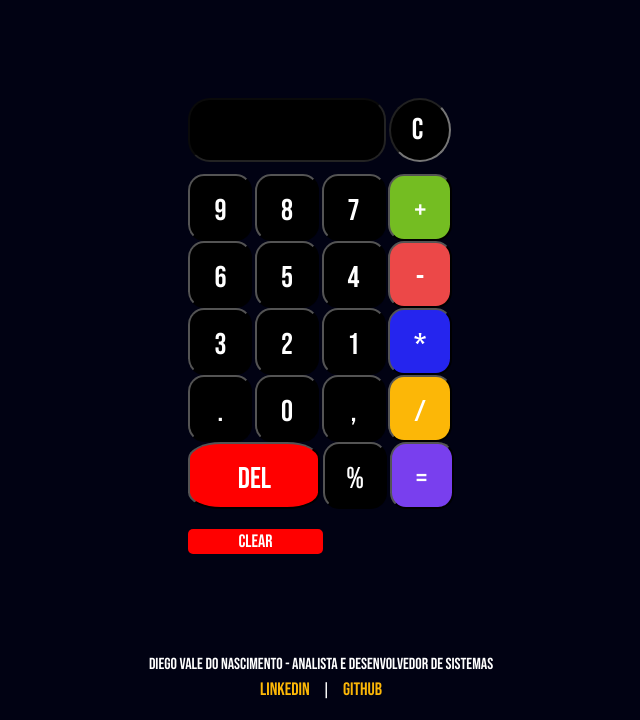
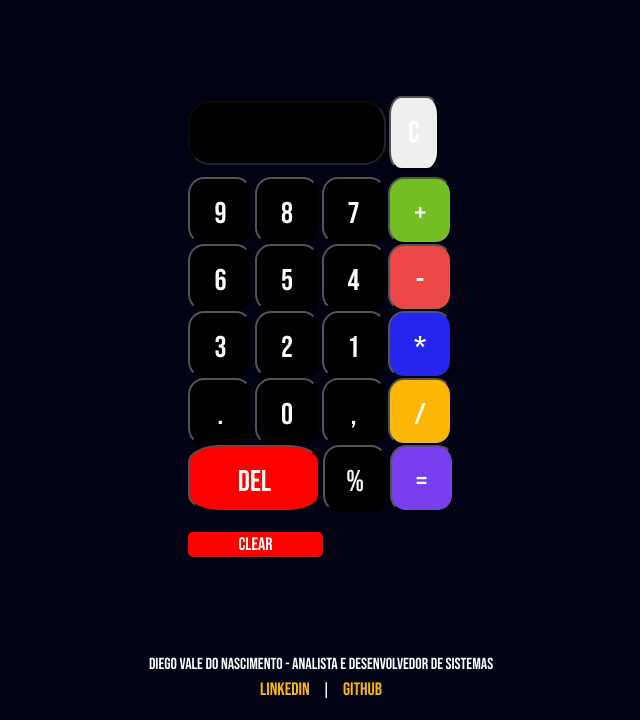
Before and after one commit to DVALENASCIMENTO/calcPro_Plus.Project, a plain HTML site: page index.html in a window 1280 px wide. Shown: the part 80-800 px from the top of the page, without its empty margins (319-959 px from the left). Drawn offline with Linux system fonts and the light colour scheme.

Commit message:
Update index.html

```diff
--- a/index.html
+++ b/index.html
@@ -11,9 +11,10 @@
     <h1 class="animated-title">CalcPro Plus</h1>
     <div class="main">
         <form action="" name="Calculator">
-
-            <input type="text" class="text maincolor" name="text1" value="" disabled>
-            <input type="text" class="text1 maincolor" name="text12" value="C" onclick="location.reload()"><br>
+            <div class="input-container">
+                <input type="text" class="text maincolor" name="text1" value="" disabled>
+                <input type="button" class="clear-input-button" name="text12" value="C" onclick="clearInput()">
+            </div>
 
             <input type="button" class="num maincolor" name="btn9" value="9" onclick="displaynum(btn9.value)">
             <input type="button" class="num maincolor" name="btn8" value="8" onclick="displaynum(btn8.value)">
@@ -43,7 +44,7 @@
             <div id="history"></div>
 
             <!-- Botão para limpar o histórico -->
-        <button type="button" class="clear-history-button" onclick="clearHistory()">Clear</button>
+            <button type="button" class="clear-history-button" onclick="clearHistory()">Clear</button>
 
         </form>
     </div>
```
